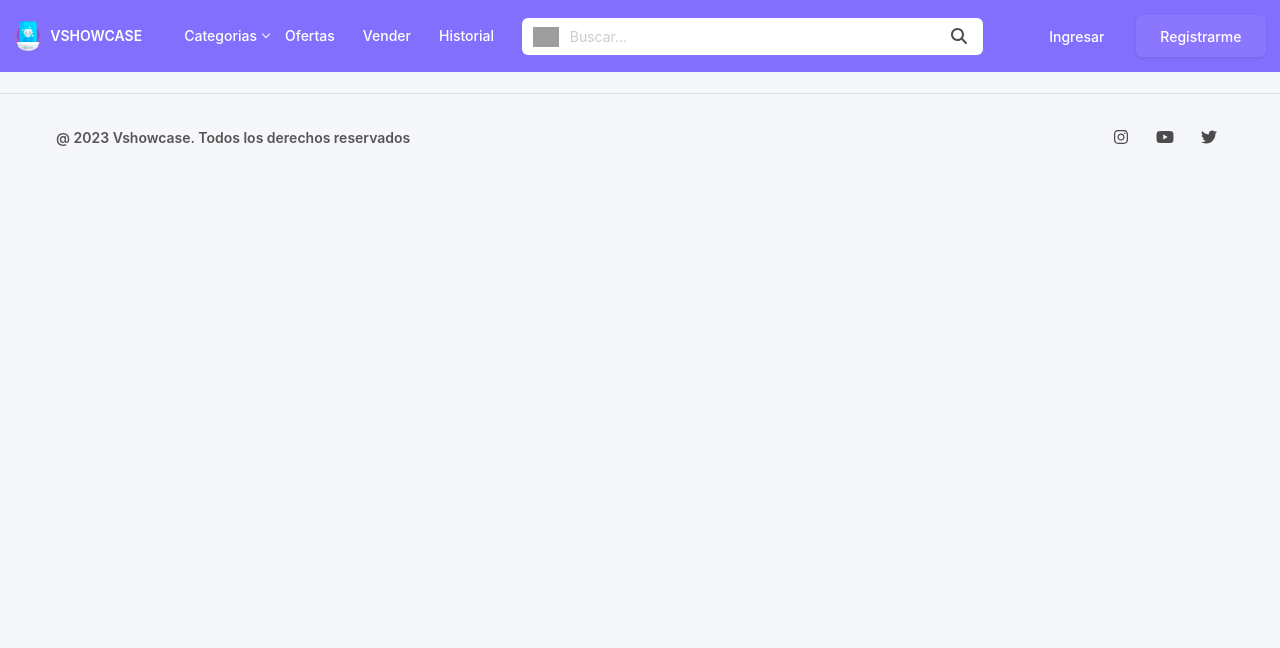
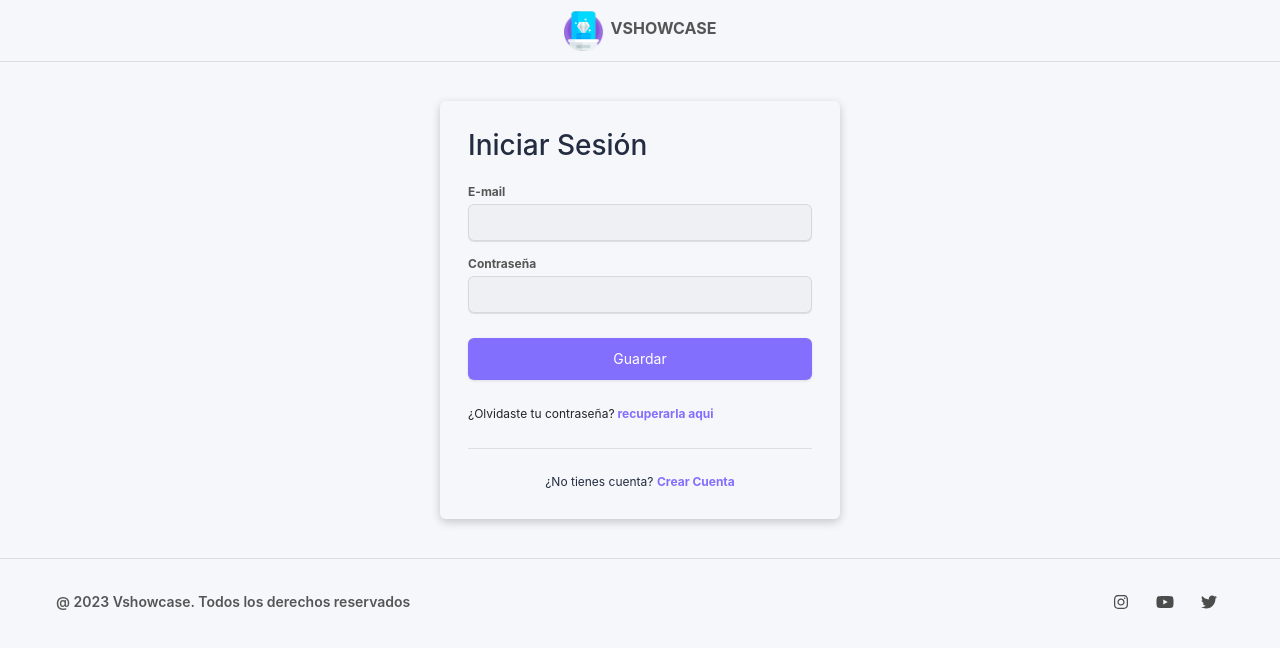
Before and after one commit to CristianJC145/registraduria, a React (Vite) app in the folder client/: page /auth/login in a window 1280 px wide. Shown: the top 648 px of the page. Built offline with nearby package versions, Linux system fonts and the light colour scheme; grey boxes are pictures that could not be loaded.

Commit message:
auth-register

```diff
--- a/client/src/index.css
+++ b/client/src/index.css
@@ -28,6 +28,7 @@ body {
   margin: 0;
   min-height: 100vh;
   font-family: 'Inter', sans-serif !important;
+  font-display: swap;
   background-color: #F5F7FA !important;
 }
 
--- a/client/src/main.tsx
+++ b/client/src/main.tsx
@@ -1,6 +1,6 @@
 import React from 'react'
 import ReactDOM from 'react-dom/client'
-import App from './App.tsx'
+import App from './App'
 import './index.css'
 import 'bootstrap/dist/css/bootstrap.min.css';
 import './assets/theme/index.scss'
--- a/client/src/modules/auth/Login.tsx
+++ b/client/src/modules/auth/Login.tsx
@@ -1,33 +1,50 @@
-import React, { useState, FormEvent } from 'react';
+import React, { useState } from 'react';
+import AppButton from '../../shared/components/Buttons/AppButton';
+import AppFormField from '../../shared/components/forms/AppFormField';
+import { loginUser } from './services/loginUser.service';
+import './css/Register.css'
 
 const Login: React.FC = () => {
-  const [email, setEmail] = useState('');
-  const [password, setPassword] = useState('');
 
-  const handleLogin = (e: FormEvent) => {
-    e.preventDefault();
+  const [formData, setFormData] = useState({
+    email: '',
+    password: '',
+  });
 
-    // Aquí puedes implementar la lógica de autenticación
-    // por ejemplo, enviar los datos al servidor, validar, etc.
-
-    console.log('Email:', email);
-    console.log('Contraseña:', password);
+  const handleSubmit = async (e: React.FormEvent) => {
+      e.preventDefault();
+      try {
+          await loginUser(formData);
+      } catch (error) {
+      console.log(error);
+      }
   };
 
+  const handleChange = (e: React.ChangeEvent<HTMLInputElement>) => {
+    setFormData({
+    ...formData,
+    [e.target.name]: e.target.value,
+    });
+  };
   return (
-    <div>
-      <h2>Iniciar Sesión</h2>
-      <form onSubmit={handleLogin}>
-        <div>
-          <label>Email:</label>
-          <input type="email" value={email} onChange={(e) => setEmail(e.target.value)} required />
-        </div>
-        <div>
-          <label>Contraseña:</label>
-          <input type="password" value={password} onChange={(e) => setPassword(e.target.value)} required />
-        </div>
-        <button type="submit">Iniciar Sesión</button>
-      </form>
+    <div className="vs-section-form">
+      <div className="vs-form-register">
+        <h2 className="vs-form-title">Iniciar Sesión</h2>
+        <form className="vs-form-content" onSubmit={handleSubmit}>
+          <AppFormField label="E-mail" name='email' type="text" value={formData.email} onChange={handleChange}></AppFormField>
+          <AppFormField label="Contraseña" name='password' type="password" value={formData.password} onChange={handleChange}></AppFormField>
+          <AppButton className='mt-3' label='Guardar' shadow='sm'></AppButton>
+        </form>
+      </div>
+      <div className='vs-section-terms'>
+        <span>¿Olvidaste tu contraseña?</span>
+        <AppButton variant='link' to="/auth/recovery-password" label=' recuperarla aqui'></AppButton>
+      </div>
+
+      <div className="vs-section-actions">
+        <span className='vs-actions-label'>¿No tienes cuenta?</span>
+        <AppButton variant='link' to="/register/landing" label='Crear Cuenta'></AppButton>
+      </div>
     </div>
   );
 };
--- a/client/src/modules/auth/Register.tsx
+++ b/client/src/modules/auth/Register.tsx
@@ -12,8 +12,7 @@ const Register: React.FC = () => {
   const location = useLocation();
   const searchParams = new URLSearchParams(location.search);
   const typeAccount = searchParams.get('type');
-  const account_type_id = 1;
-  console.log(account_type_id);
+  const account_type_id = typeAccount === 'business' ? 1 : 2;
   const [formData, setFormData] = useState({
       name: '',
       email: '',
@@ -23,7 +22,6 @@ const Register: React.FC = () => {
   });
   const handleSubmit = async (e: React.FormEvent) => {
       e.preventDefault();
-      console.log(validatePassword(formData.password));
       if (!validatePassword(formData.password)) {
         alert('La contraseña debe tener al menos 8 caracteres.');
         return;
@@ -56,6 +54,17 @@ const Register: React.FC = () => {
         </form>
       </div>
 
+      <div className='vs-section-terms'>
+        <span>Al registrate aceptas nuestros</span>
+        <AppButton variant='link' to="/" label=' Terminos y condiciones '></AppButton>
+        <span>&</span>
+        <AppButton variant='link' to="/" label=' Políticas de Privacidad'></AppButton>
+      </div>
+
+      <div className="vs-section-actions">
+        <span className='vs-actions-label'>¿Ya tienes cuenta?</span>
+        <AppButton variant='link' to="/auth/login" label='Iniciar Sesión'></AppButton>
+      </div>
 
 
     </section>
--- /dev/null
+++ b/client/src/modules/auth/services/loginUser.service.ts
@@ -0,0 +1,20 @@
+import axios from 'axios';
+import { services } from '../../../shared/constant/services';
+import {TokenService} from '../../../shared/services/token.service';
+
+const tokenService = new TokenService();
+
+export const loginUser = async (formData: { email: string, password: string }) => {
+  try {
+    const response = await axios.post(`${services.users}/login`, formData, {
+      headers: {
+        'Content-Type': 'application/json',
+      }
+    });
+    const token = response.data.token;
+    tokenService.set(token);
+    return response.data;
+  } catch (error) {
+    console.error('Error al iniciar:', error);
+  }
+};
--- a/client/src/modules/vshowcase/VshowcaseRoutes.tsx
+++ b/client/src/modules/vshowcase/VshowcaseRoutes.tsx
@@ -5,6 +5,7 @@ import VshowcaseLayout from '../../shared/layout/VshowcaseLayout';
 import RegisterUser from '../auth/Register';
 import RegisterLanding from './pages/RegisterPage'
 import AppEmptyLayout from '../../shared/layout/AppEmptyLayout';
+import Login from '../auth/Login';
 
 const VshowcaseRoutes: React.FC = () => {
   return (
@@ -25,6 +26,13 @@ const VshowcaseRoutes: React.FC = () => {
               </Routes>
             </AppEmptyLayout>
           } />
+          <Route path="/auth/*" element={
+            <AppEmptyLayout>
+              <Routes>
+                <Route path='login' element = {<Login/>} />
+              </Routes>
+            </AppEmptyLayout>
+          } />
 
       </Routes>
   );
--- a/client/src/shared/layout/AppNavbarProducts.tsx
+++ b/client/src/shared/layout/AppNavbarProducts.tsx
@@ -98,7 +98,7 @@ const AppNavbarProducts: React.FC = () => {
         </section>
       </div>
       <div className="vs-navbar-right">
-        <AppButton label="Ingresar" to='login'/>
+        <AppButton  to='auth/login' label="Ingresar"/>
         <AppButton to='register/landing' label='Registrarme' variant='light' shadow='sm'></AppButton>
         <AppButton icon="fa-cart-shopping" ariaLabel='Cart Shopping'></AppButton>
       </div>
--- /dev/null
+++ b/client/src/shared/services/token.service.ts
@@ -0,0 +1,21 @@
+export class TokenService {
+    private tokenKey = 'token';
+
+    get(): string | boolean {
+        const token = localStorage.getItem(this.tokenKey);
+
+        if (token) {
+            return token;
+        }
+
+        return false;
+    }
+
+    set(token: string): void {
+        localStorage.setItem(this.tokenKey, token);
+    }
+
+    delete() {
+        localStorage.removeItem(this.tokenKey);
+    }
+}
```
